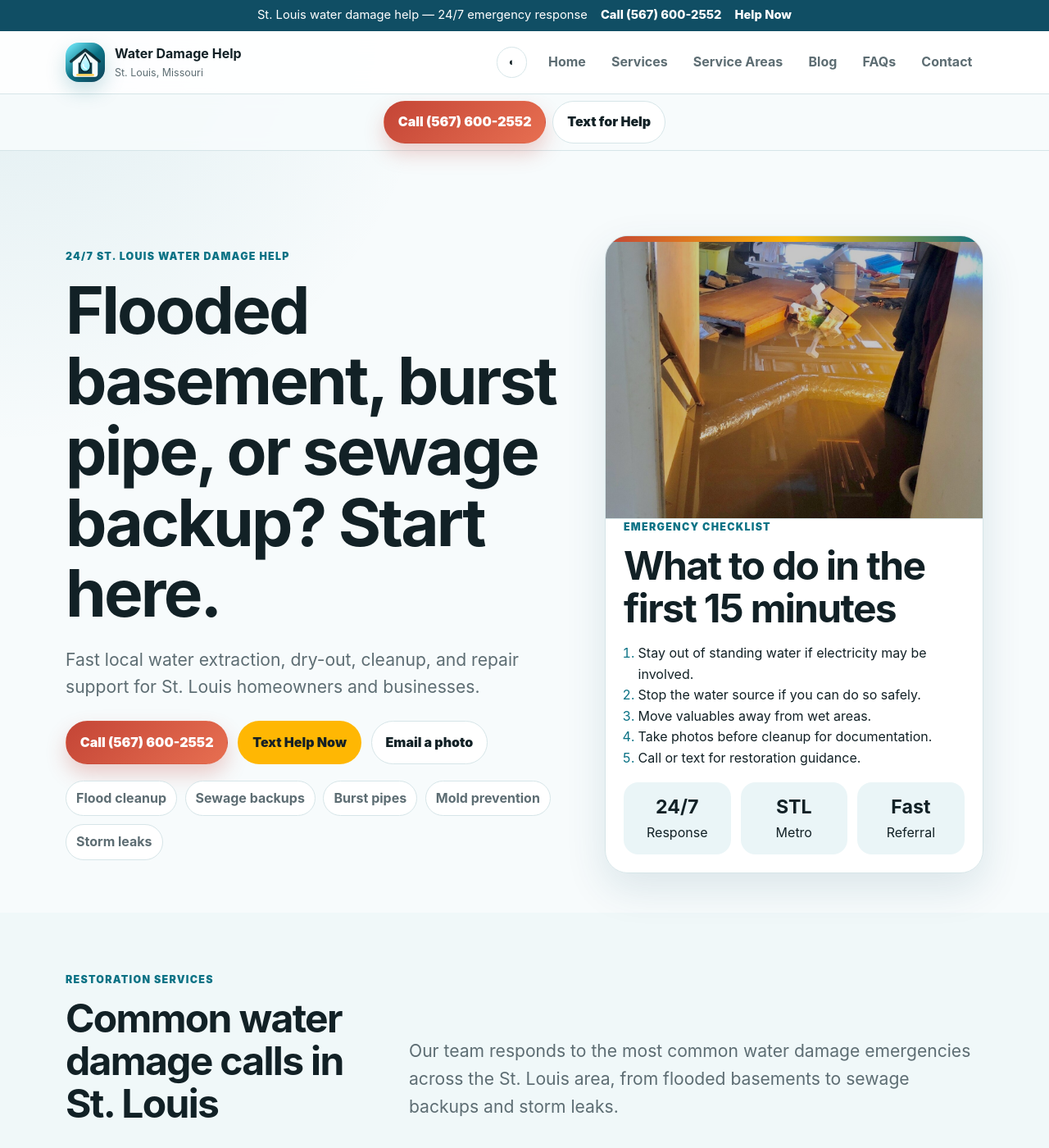
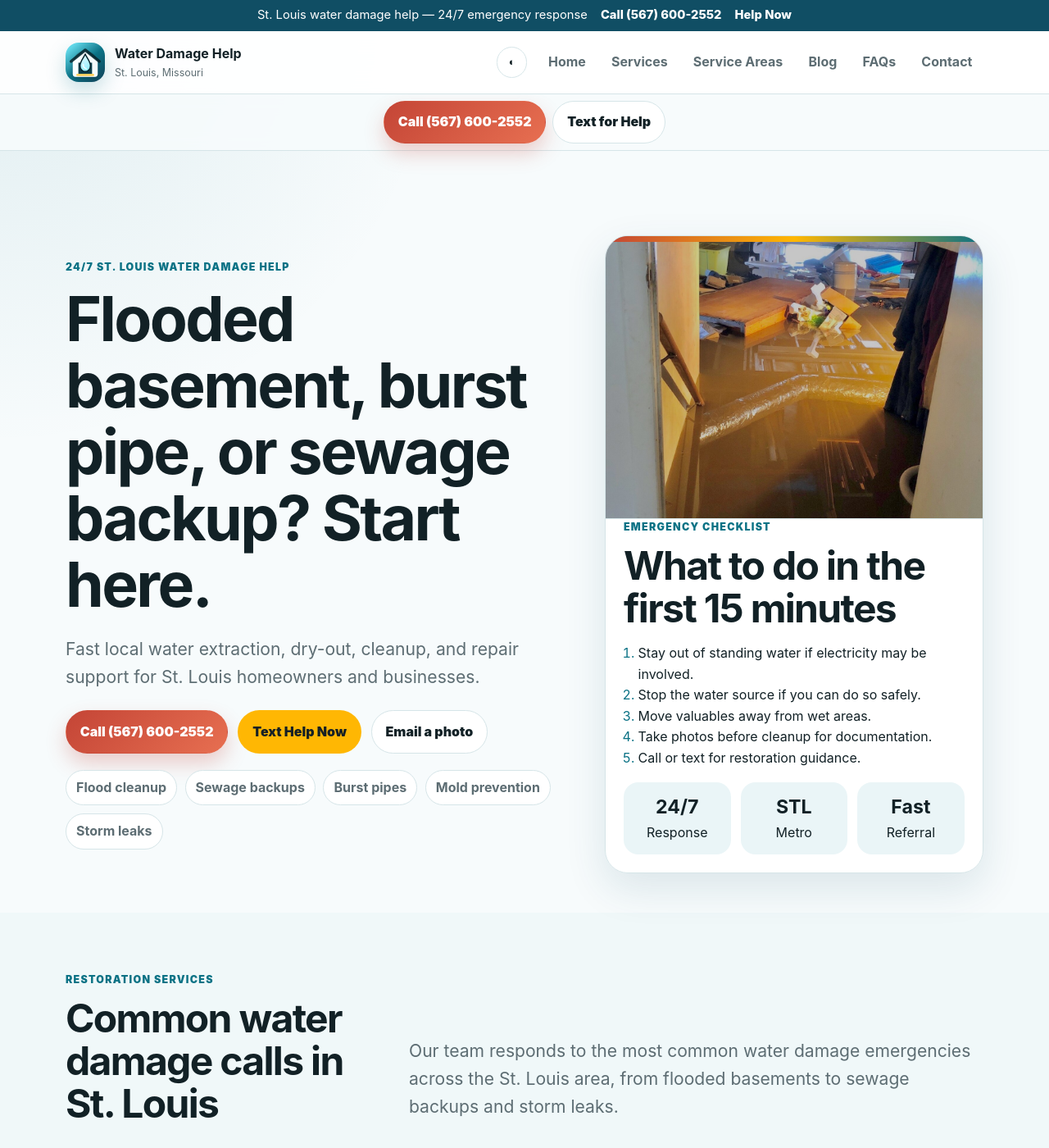
Before and after one commit to jules-the-ai/stlwaterdamagehelp, a Jekyll site: the page built from index.md, in a window 1280 px wide and 1400 px high. Shown: the whole window at 82% size. Built offline with Jekyll 4.4.1, drawn with Linux system fonts in a browser that asks for light colours.

Commit message:
Tweaked H1 size.

```diff
--- a/assets/css/styles.css
+++ b/assets/css/styles.css
@@ -64,7 +64,7 @@ img { max-width: 100%; height: auto; }
 .hero-grid { display:grid; grid-template-columns: 1.15fr .85fr; gap:2rem; align-items:center; }
 .eyebrow { margin:0 0 .7rem; color:var(--brand); font-weight:900; letter-spacing:.1em; text-transform:uppercase; font-size:.78rem; }
 h1, h2, h3 { line-height:1.08; letter-spacing:-.035em; }
-h1 { font-size: clamp(2.55rem, 7vw, 5rem); margin:.25rem 0 1rem; }
+h1 { font-size: clamp(2.55rem, 6.5vw, 4.7rem); margin:.25rem 0 1rem; }
 h2 { font-size: clamp(1.8rem, 4vw, 3rem); margin:0 0 1rem; }
 h3 { font-size:1.35rem; margin:.35rem 0 .65rem; }
 .lead { font-size: clamp(1.1rem, 2vw, 1.32rem); color:var(--muted); max-width: 68ch; }
```
